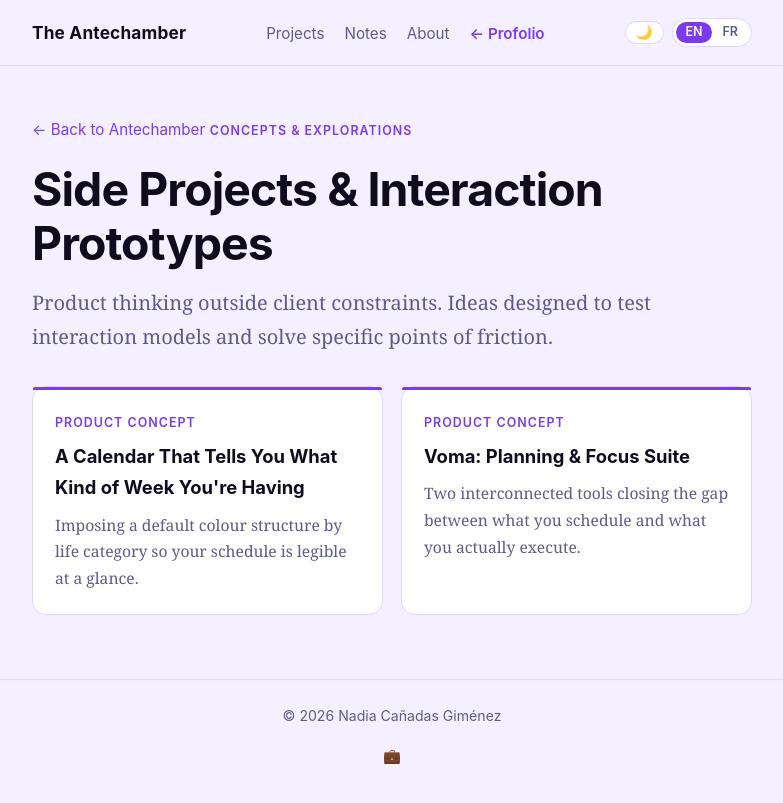
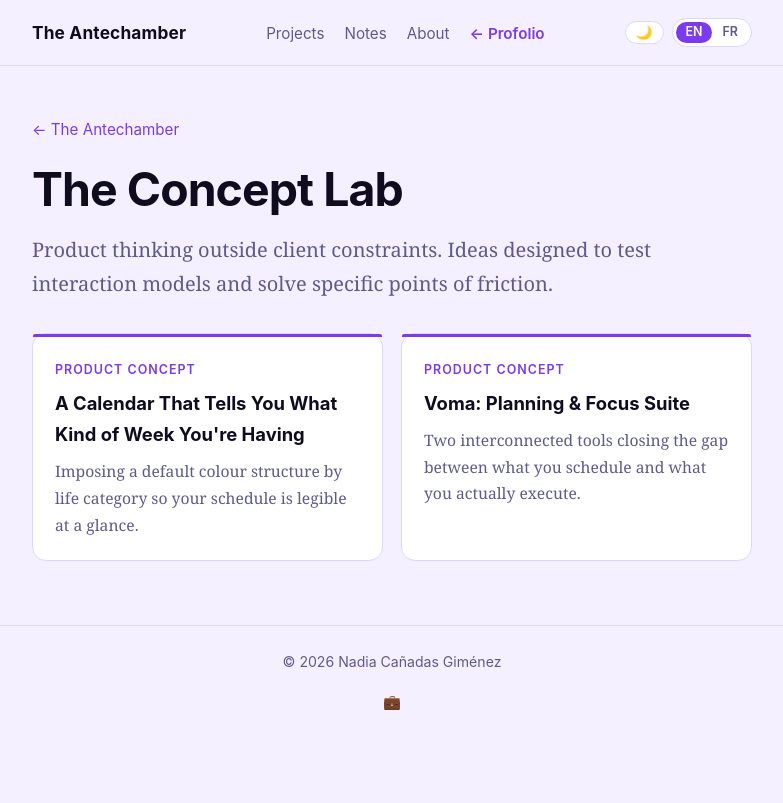
Before and after one commit to ncgimenez/draft-ncg.github.io, a Jekyll site: the page built from antechamber/projects/index.html, in a window 1280 px wide. Shown: the top 803 px of the page, without its empty margins (248-1031 px from the left). Built offline with Jekyll 4.4.1, drawn with Linux system fonts in a browser that asks for light colours.

Commit message:
Update project section title and navigation link

```diff
--- a/antechamber/projects/index.html
+++ b/antechamber/projects/index.html
@@ -5,10 +5,8 @@ permalink: /antechamber/projects/
 ---
 
 <main>
-  <a class="fleche-section" href="{{ '/antechamber/' | relative_url }}">← Back to Antechamber</a>
-
-  <span class="etiquette">Concepts & Explorations</span>
-  <h1>Side Projects & Interaction Prototypes</h1>
+  <a class="fleche-section" href="{{ '/antechamber/' | relative_url }}">← The Antechamber</a>
+  <h1>The Concept Lab</h1>
   <p class="chapo">
     Product thinking outside client constraints. Ideas designed to test interaction models and solve specific points of friction.
   </p>
```
